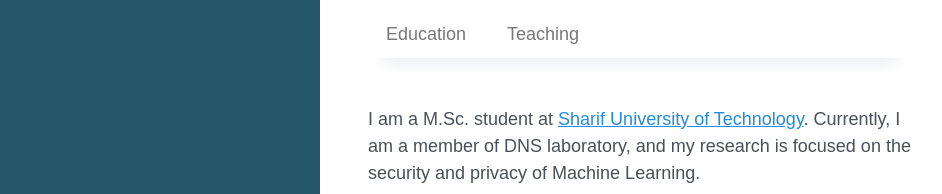
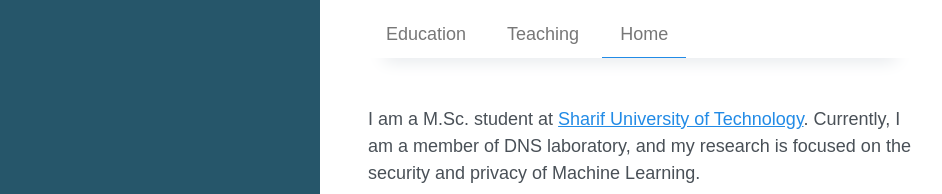
Before and after one commit to HamidDasht/hamiddasht.github.io, a Jekyll site: the page built from index.html, in a window 1280 px wide. Shown: the top 194 px of the page, without its empty margins (0-942 px from the left). Built offline with Jekyll 4.4.1, drawn with Linux system fonts in a browser that asks for light colours; nearby versions of some CDN libraries; the list of posts is cut into pages by our own code.

Commit message:
init commit

```diff
--- a/_data/archive.yml
+++ b/_data/archive.yml
@@ -13,6 +13,9 @@
 - type: teaching
   title: Teaching
   url: /teaching/
+- type: home
+  title: Home
+  url: /
 #- type: about
 #  title: About
 #  url: /about/
```
Also changed, not shown: _layouts/home.html (line endings or trailing spaces).
